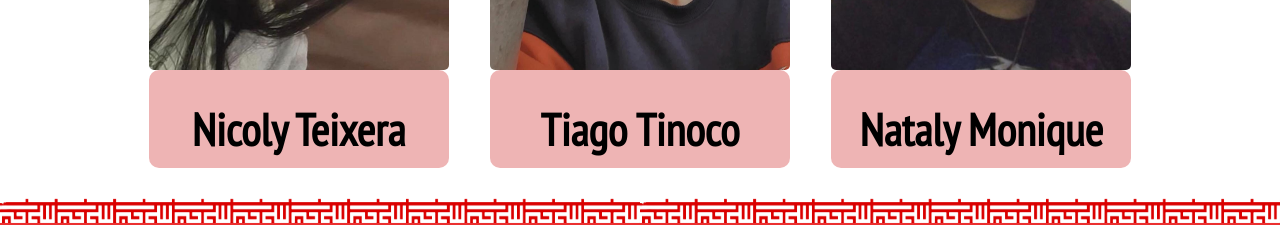
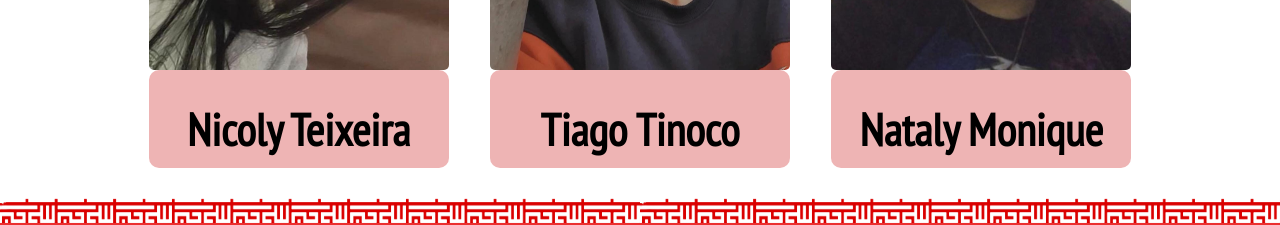
Before and after one commit to TiagoTinoco/ira, a plain HTML site: page members.html in a window 1280 px wide. Shown: the part 515-740 px from the top of the page. Drawn offline with Linux system fonts and the light colour scheme.

Commit message:
fix name

```diff
--- a/members.html
+++ b/members.html
@@ -26,7 +26,7 @@
         <div class="members-section">
             <div>
                 <img width="300px" height="350px" src="images/nicoly.jpeg" alt="Picture Tiago Tinoco">
-                <h1>Nicoly Teixera</h1>
+                <h1>Nicoly Teixeira</h1>
             </div>
             <div>
                 <img width="300px" height="350px" src="images/tiago.jpeg" alt="Picture Tiago Tinoco">
```
